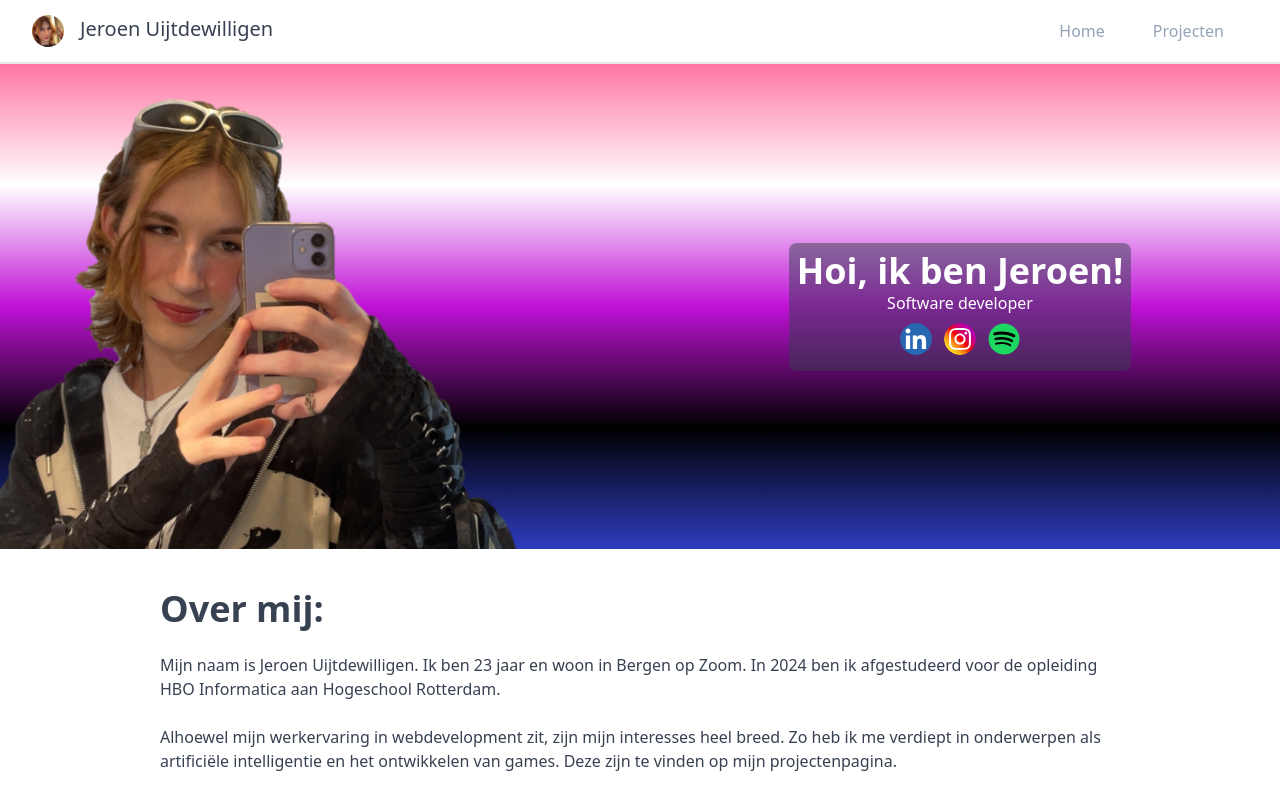
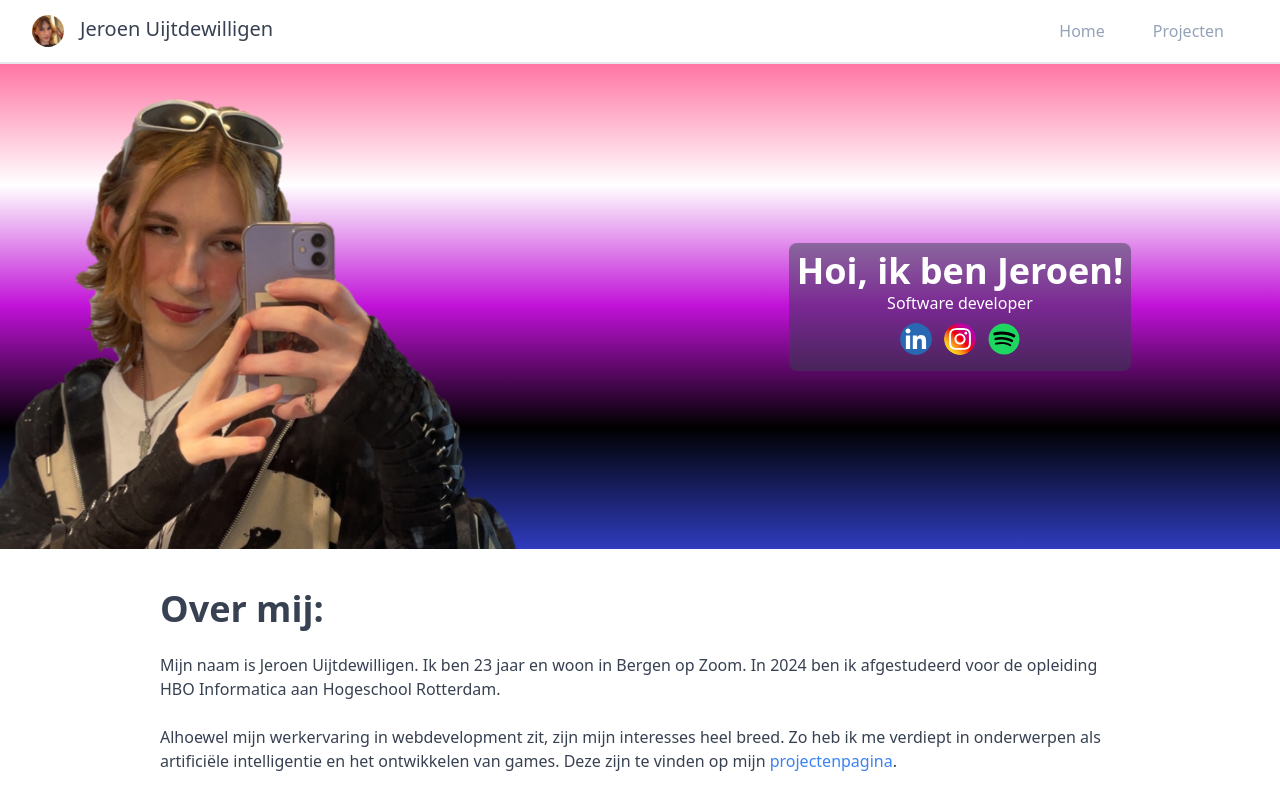
Before and after one commit to JeroenUijt/portfolio-website-oud, a React (Vite) app: page /home in a window 1280 px wide. Shown: the top 800 px of the page. Built offline with nearby package versions, Linux system fonts and the light colour scheme.

Commit message:
Class toegevoegd aan link

```diff
--- a/src/pages/HomePage.tsx
+++ b/src/pages/HomePage.tsx
@@ -32,7 +32,7 @@ const HomePage: FC = () => {
           <p>
             Alhoewel mijn werkervaring in webdevelopment zit, zijn mijn interesses heel breed.
             Zo heb ik me verdiept in onderwerpen als artificiële intelligentie en het ontwikkelen van games.
-            Deze zijn te vinden op mijn <a href="/projects">projectenpagina</a>.
+            Deze zijn te vinden op mijn <a className="text-blue-500 hover:text-blue-400 hover:underline" href="/projects">projectenpagina</a>.
           </p>
           <br />
           <p>
```
